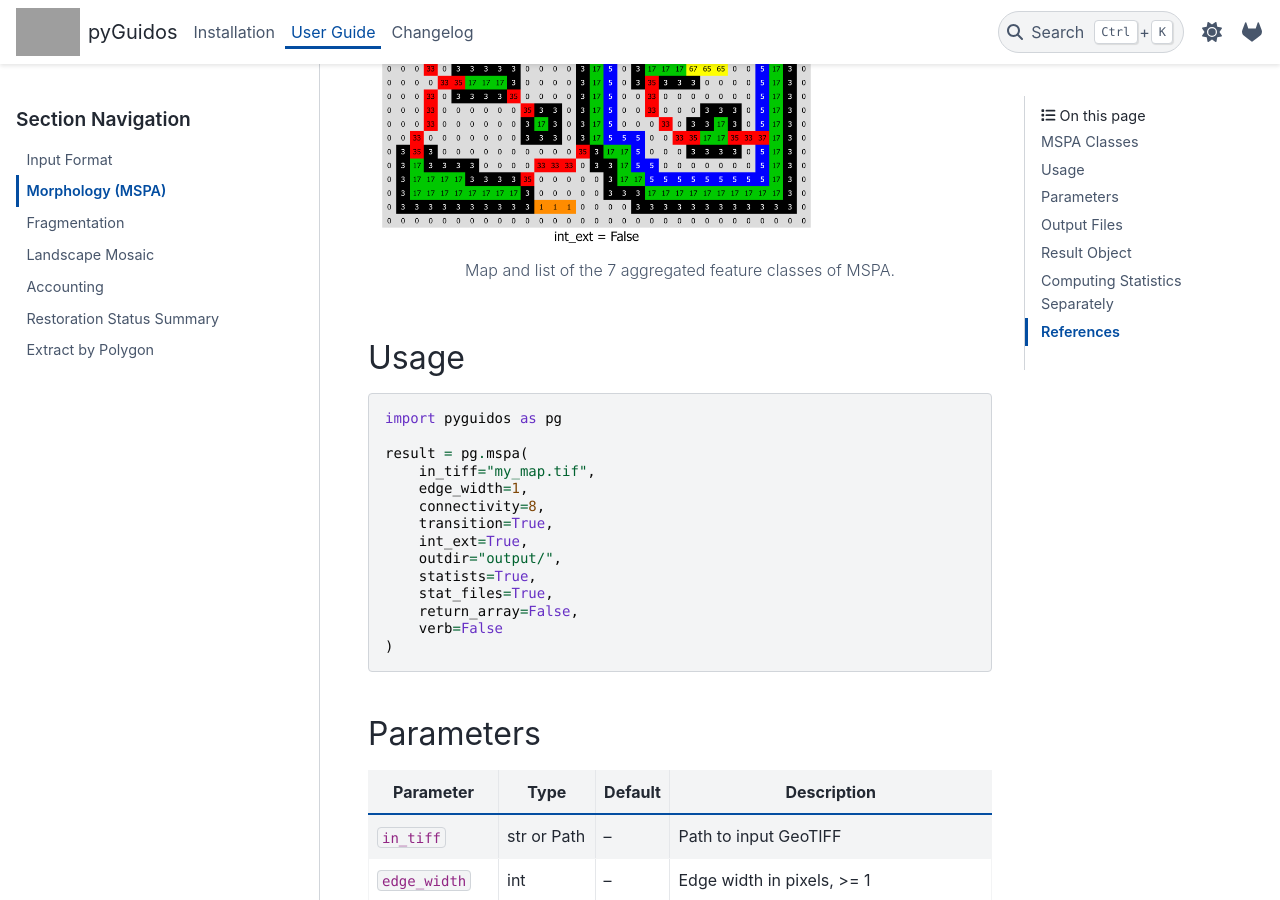
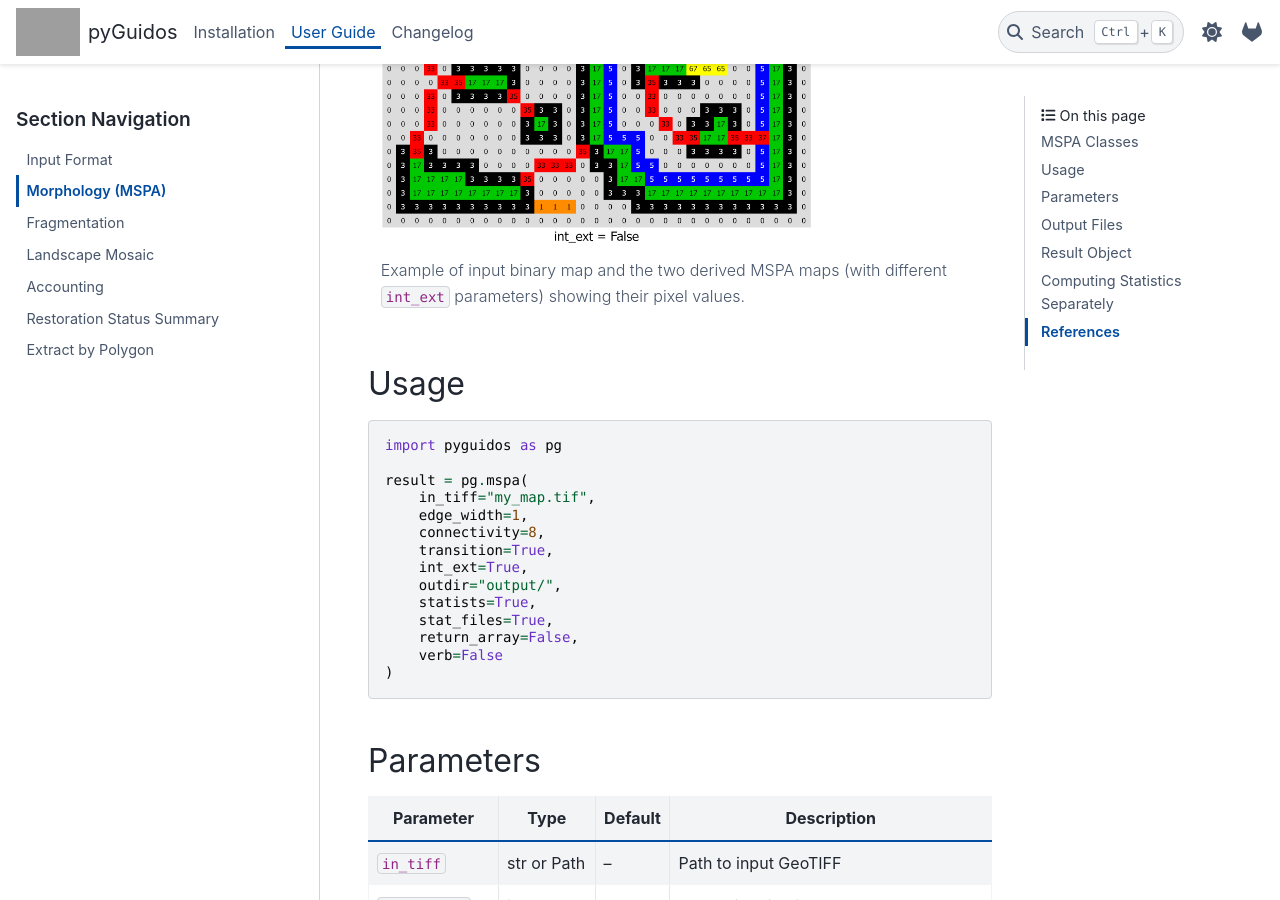
Before and after one commit to nonpenso/pyguidos, a Sphinx documentation site: the page built from docs/usage/morphology.rst, in a window 1280 px wide and 900 px high, scrolled down 1496 px. Built offline with Sphinx 7.4.7 and the PyData theme 0.15.4, drawn with Linux system fonts in a browser that asks for light colours; grey boxes are pictures that could not be loaded.

Commit message:
updated yml

```diff
--- a/docs/usage/index.rst
+++ b/docs/usage/index.rst
@@ -34,7 +34,7 @@ scientific documentation is to use the interactive ``info()`` function:
    * - Function
      - Description
      - Output Files
-   * - :doc:`Morphology`
+   * - :doc:`morphology`
      - Morphological Spatial Pattern Analysis
      - ``.tif``, ``.txt``
    * - :doc:`fragmentation`
--- a/docs/usage/morphology.rst
+++ b/docs/usage/morphology.rst
@@ -117,7 +117,8 @@ feature classes (Background, Border-Opening, Core-Opening).
     :align: center
     :alt: MSPA classes
 
-    Map and list of the 7 aggregated feature classes of MSPA.
+    Example of input binary map and the two derived MSPA maps (with different
+    ``int_ext`` parameters) showing their pixel values.
 
 
 Usage
```
Also changed, not shown: .gitlab-ci.yml, docs/_image/MSPA_classes.png, 1 other file.
